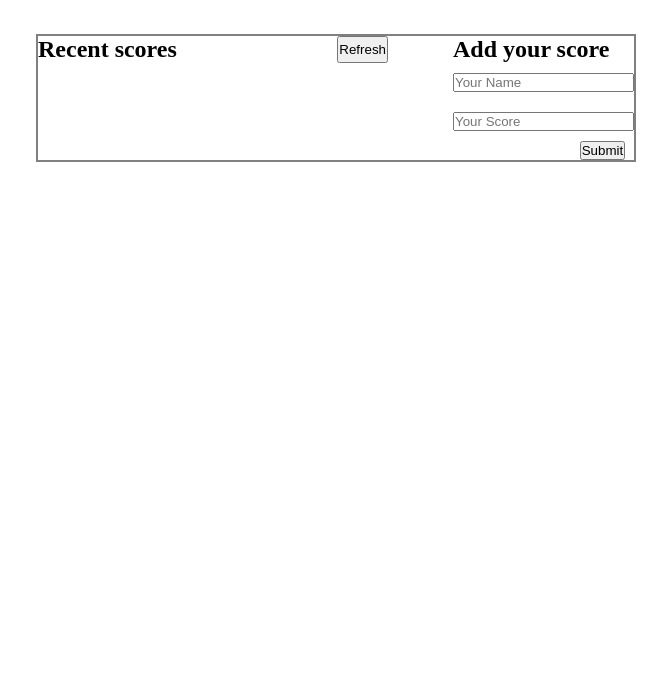
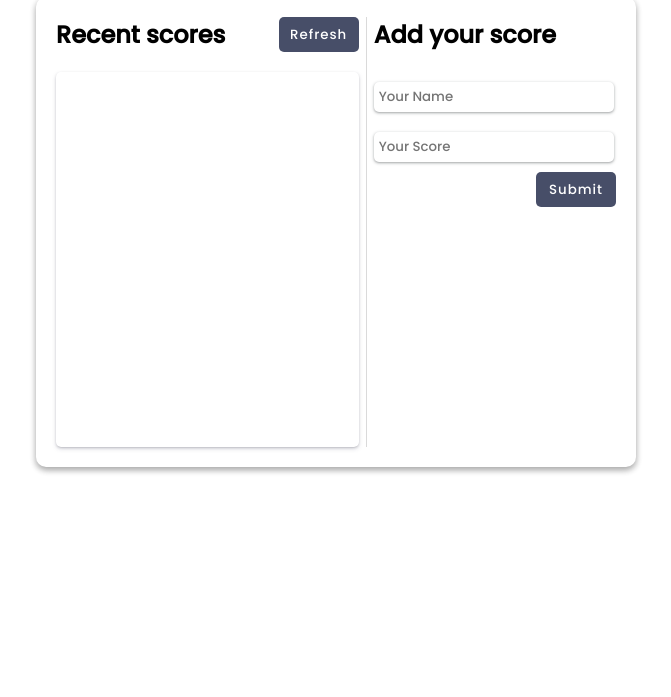
Before and after one commit to Esmatullah12/Leaderboard, a website built with webpack: page src/index.html in a window 1280 px wide. Shown: the part 103-800 px from the top of the page, without its empty margins (304-975 px from the left). Built offline with nearby package versions, Linux system fonts and the light colour scheme; no server answers.

Commit message:
Added style to the project

```diff
--- a/src/index.html
+++ b/src/index.html
@@ -14,18 +14,19 @@
             <div class="score-board">
                 <div class="score-board-title">
                     <h2>Recent scores</h2>
-                    <button class="refresh-btn">Refresh</button>
+                    <button class="btn refresh-btn">Refresh</button>
                 </div>
-                <div >
-                    <ul class="scores"></ul>
+                <div>
+                    <ul class="scores" style=""></ul>
                 </div>
             </div>
+            <hr class="split-line">
             <div class="add-score">
-                <h2>Add your score</h2>
+                <h2 class="add-score-title">Add your score</h2>
                 <form action="" class="score-from">
                     <input type="text" id="name" required placeholder="Your Name"><br>
                     <input type="text" id="score" required placeholder="Your Score"><br>
-                    <button type="submit">Submit</button>
+                    <button class="btn submit" type="submit">Submit</button>
                 </form>
             </div>
         </div>
--- a/src/modules/board.js
+++ b/src/modules/board.js
@@ -1,9 +1,9 @@
 import { postData, getData } from './appi';
 
-const Score = (score, name) => {
-  this.score = score;
-  this.user = name;
-};
+const Score = (score, name) => ({
+  score,
+  user: name,
+});
 
 export default class Board {
   constructor() {
@@ -11,7 +11,7 @@ export default class Board {
   }
 
     addPlayerScore = (score, name) => {
-      const newScore = new Score(score, name);
+      const newScore = Score(score, name);
       postData(newScore);
     }
 
@@ -25,7 +25,9 @@ export default class Board {
       scoreBoard.innerHTML = '';
       this.scores.forEach((score) => {
         const scoreElement = document.createElement('li');
-        scoreElement.textContent = `${score.user}:${score.score}`;
+
+        scoreElement.innerHTML = `<p>${score.user}:</p>
+                                    <p>${score.score}</p>`;
         scoreBoard.appendChild(scoreElement);
       });
     }
--- a/src/style.css
+++ b/src/style.css
@@ -1,6 +1,9 @@
+@import url('https://fonts.googleapis.com/css2?family=Poppins:wght@500&family=Roboto&display=swap');
+
 * {
   padding: 0;
   margin: 0;
+  font-family: "Poppins", sans-serif;
 }
 
 main {
@@ -9,31 +12,83 @@ main {
 }
 
 h1 {
-  margin: 50px 100px;
+  font-size: 2.5rem;
+  margin: 10px 20px;
 }
 
 .container {
+  max-height: 60vh;
+  padding: 20px;
   display: flex;
   justify-content: space-between;
-  border: 2px solid gray;
+  border-radius: 10px;
+  box-shadow: rgba(0, 0, 0, 0.16) 0 3px 6px, rgba(0, 0, 0, 0.23) 0 3px 6px;
+}
+
+.split-line {
+  border: none;
+  border-right: 1px solid #dadada;
+}
+
+.scores {
+  height: 375px;
+  overflow: hidden;
+  overflow-y: scroll;
+  border-radius: 5px;
+  box-shadow: rgba(50, 50, 93, 0.25) 0 2px 5px -1px, rgba(0, 0, 0, 0.3) 0 1px 3px -1px;
 }
 
 .score-board-title {
-  width: 350px;
   display: flex;
   justify-content: space-between;
-  margin-right: 40px;
+  margin-bottom: 20px;
+}
+
+.score-board {
+  width: 60%;
+  margin-right: 7px;
+}
+
+.add-score {
+  margin-left: 7px;
+}
+
+.add-score-title {
+  margin-bottom: 20px;
 }
 
 .add-score input {
-  width: 98%;
+  border: none;
+  box-shadow: rgba(60, 64, 67, 0.3) 0 1px 2px 0, rgba(60, 64, 67, 0.15) 0 1px 3px 1px;
+  padding: 5px;
+  width: 95%;
   margin: 10px auto;
+  border-radius: 5px;
 }
 
-.add-score button {
-  margin-left: 70%;
+li {
+  padding: 5px 7px;
+  display: flex;
+  justify-content: space-between;
+  list-style: none;
+  font-family: 'Roboto', sans-serif;
 }
 
-ul {
-  list-style: none;
+li:nth-child(even) {
+  background-color: #dbdfea;
 }
+
+.btn {
+  background-color: #474e68;
+  color: white;
+  border: none;
+  height: 35px;
+  width: 80px;
+  border-radius: 5px;
+  letter-spacing: 1px;
+}
+
+.submit {
+  margin-left: auto;
+  float: right;
+}
```
Also changed, not shown: dist/main.js.
